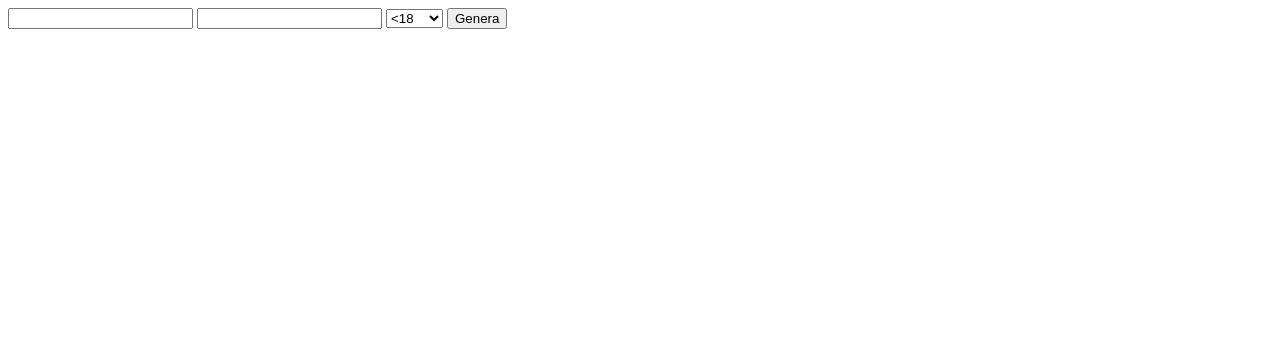
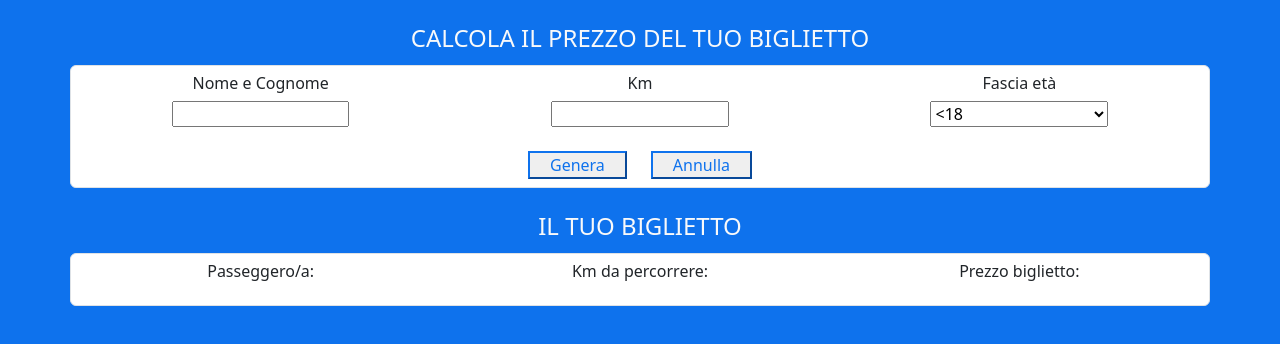
Before and after one commit to CarloVeronese/js-biglietto-treno-form, a plain HTML site: page index.html in a window 1280 px wide. Drawn offline with nearby package versions, Linux system fonts and the light colour scheme.

Commit message:
Add - stile della pagina e creazione tag da modificare con i calcoli di JS

```diff
--- /dev/null
+++ b/css/style.css
@@ -0,0 +1,32 @@
+*{
+    margin: 0;
+    padding: 0;
+    box-sizing: border-box;
+}
+
+h3{
+    font-size: 16px;
+}
+
+h2{
+    font-size: 18px;
+}
+
+input,select{
+    line-height: initial;
+    width: 50%;
+}
+
+button{
+    padding: 0 20px;
+    color: #0E72ED;
+    border-color: #0E72ED;
+}
+
+main{
+    background-color: #0E72ED;
+}
+
+.main-content{
+    background-color: white;
+}
--- a/index.html
+++ b/index.html
@@ -4,16 +4,56 @@
     <meta charset="UTF-8">
     <meta name="viewport" content="width=device-width, initial-scale=1.0">
     <title>Train ticket</title>
+    <link href="https://cdn.jsdelivr.net/npm/bootstrap@5.3.2/dist/css/bootstrap.min.css" rel="stylesheet" integrity="sha384-T3c6CoIi6uLrA9TneNEoa7RxnatzjcDSCmG1MXxSR1GAsXEV/Dwwykc2MPK8M2HN" crossorigin="anonymous">
+    <link rel="stylesheet" href="./css/style.css">
 </head>
 <body>
+    <main class="py-4 vh-100">
+        <h2 class="text-light text-center pb-1 fs-4">CALCOLA IL PREZZO DEL TUO BIGLIETTO</h2>
+        <div class="container main-content border rounded py-2 mb-4">
+            <div class="row row-gap-4 justify-content-center">
+                <div class="col-4 d-flex flex-column align-items-center">
+                    <h3>Nome e Cognome</h3>
                     <input type="text" id="passenger-name">
+                </div>
+                <div class="col-4 d-flex flex-column align-items-center">
+                    <h3>Km</h3>
                     <input type="text" id="passenger-km">
+                </div>
+                <div class="col-4 d-flex flex-column align-items-center">
+                    <h3>Fascia età</h3>
                     <select name="age" id="passenger-age">
                         <option value="0">&lt;18</option>
                         <option value="1">18-65</option>
                         <option value="2">&gt;65</option>
                     </select>
+                </div>
+                <div class="col-auto">
                     <button id="btn-price">Genera</button>
+                </div>
+                <div class="col-auto">
+                    <button>Annulla</button>
+                </div>
+            </div>
+        </div>
+        <h2 class="text-light text-center pb-1 fs-4">IL TUO BIGLIETTO</h2>
+        <div class="container main-content border rounded py-2">
+            <div class="row row-gap-4 justify-content-center">
+                <div class="col-4 d-flex flex-column align-items-center">
+                    <h3>Passeggero/a:</h3>
+                    <h2 id="ticket-name"></h2>
+                </div>
+                <div class="col-4 d-flex flex-column align-items-center">
+                    <h3>Km da percorrere:</h3>
+                    <h2 id="ticket-km"></h2>
+                </div>
+                <div class="col-4 d-flex flex-column align-items-center">
+                    <h3>Prezzo biglietto:</h3>
+                    <h2 id="final-price"></h2>
+                </div>
+            </div>
+        </div>
+    </main>
     <script src="./js/app.js"></script>
 </body>
 </html>
--- a/js/app.js
+++ b/js/app.js
@@ -16,11 +16,13 @@ btnDOMElement.addEventListener('click', function(){
 // - SE i km o il nome passeggero non sono stati inseriti
     if(nameDOMElement == '' || kmDOMElement == ''){
 //     - creare un alert che dice di inserirli
+        alert('Devi riempire tutti i campi per poter calcolare il prezzo del biglietto')
         console.dir('nome non inserito')
     }
 //     - ALTRIMENTI SE i km inseriti sono negativi o sono NaN
     else if(kmDOMElement <= 0 || isNaN(kmDOMElement)){
 //         - creare un alert che dice che il valore non è vaildo
+        alert('Il numero di km inserito non è valido')
         console.dir('numero negativo o nullo')
     }
 //     - ALTRIMENTI
@@ -48,5 +50,14 @@ btnDOMElement.addEventListener('click', function(){
         let finalPrice = standardPrice * (1 - ticketDiscount)
         finalPrice = finalPrice.toFixed(2)
         console.log(finalPrice)
+//      - inizializzo una variabile per richiamare l'elemento nome dall'html
+        const ticketnameDOMElement = document.getElementById('ticket-name')
+        ticketnameDOMElement.innerHTML = nameDOMElement
+//      - inizializzo una variabile per richiamare l'elemento km dall'html
+        const ticketkmDOMElement = document.getElementById('ticket-km')
+        ticketkmDOMElement.innerHTML = kmDOMElement
+//      - inizializzo una variabile per richiamare l'elemento prezzo finale dall'html
+        const finalPriceDOMElement = document.getElementById('final-price')
+        finalPriceDOMElement.innerHTML = finalPrice + '&euro;'
     }
 })
```
Lines whose indentation alone changed are shown as unchanged.
